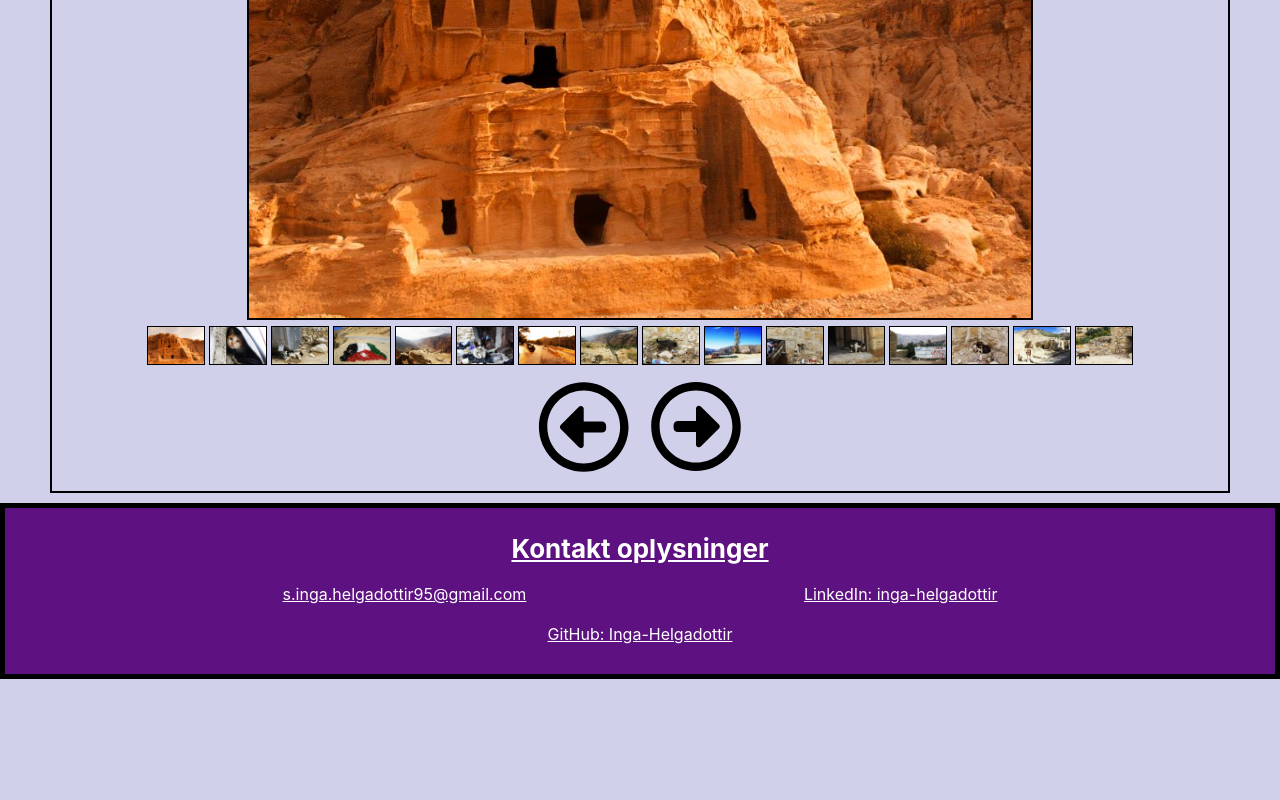
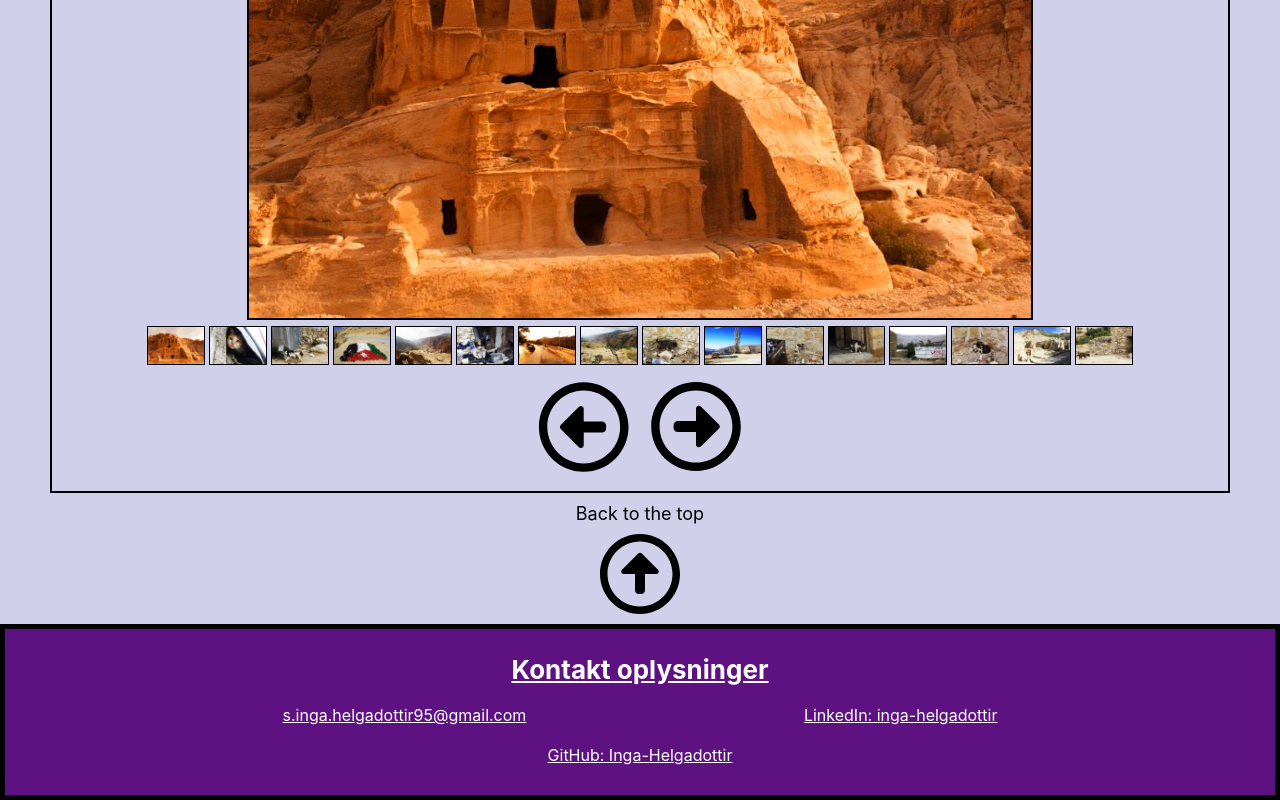
Before and after one commit to Inga-Helgadottir/CodeCV, a React (Create React App) app: page / in a window 1280 px wide. Shown: the part 1247-2047 px from the top of the page. Before the commit the page ends 1926 px from the top, so only its background shows below. Built offline with nearby package versions, Linux system fonts and the light colour scheme.

Commit message:
BackToTheTopComponent at the bottom of each page

```diff
--- a/src/App.jsx
+++ b/src/App.jsx
@@ -5,6 +5,7 @@ import Footer from "./Components/PageParts/Footer";
 import Header from "./Components/PageParts/Header";
 import NavBar from "./Components/PageParts/NavBar";
 import { useEffect } from "react";
+import BackToTheTopComponent from "./Components/PageParts/BackToTheTopComponent";
 
 localStorage.setItem("chosenNavElement", 1);
 
@@ -20,9 +21,10 @@ function App() {
   }, []);
 
   return (
-    <div className="App">
+    <div className="App" id="top">
       <Header />
       <NavBar />
+      <BackToTheTopComponent />
       <Footer />
     </div>
   );
--- /dev/null
+++ b/src/Components/PageParts/BackToTheTopComponent.jsx
@@ -0,0 +1,14 @@
+import React from "react";
+import arrow from "../../images/arrow.svg";
+import "../../Styles/BackToTheTopComponent.css";
+
+const BackToTheTopComponent = () => {
+  return (
+    <a id="backToTheTopArrowButton" href="#top">
+      Back to the top
+      <img src={arrow} alt="back to the top arrow" id="backToTheTopArrow"></img>
+    </a>
+  );
+};
+
+export default BackToTheTopComponent;
--- a/src/Styles/App.css
+++ b/src/Styles/App.css
@@ -1,7 +1,3 @@
-.App {
-  text-align: center;
-}
-
 body {
   background-color: var(--mainBackground-color);
 }
--- /dev/null
+++ b/src/Styles/BackToTheTopComponent.css
@@ -0,0 +1,19 @@
+#backToTheTopArrowButton {
+  margin: 0 auto;
+  display: flex;
+  flex-direction: column;
+  background-color: var(--mainBackground-color);
+  border: none;
+  font-size: large;
+  color: black;
+  text-decoration: none;
+  scroll-behavior: smooth;
+  text-align: center;
+}
+
+#backToTheTopArrow {
+  margin: 0 auto;
+  width: 100px;
+  height: auto;
+  transform: rotate(-90deg);
+}
--- a/src/index.jsx
+++ b/src/index.jsx
@@ -22,7 +22,7 @@ root.render(
         <Route path="*" element={<NoPage />} />
       </Route>
     </Routes>
-  </BrowserRouter>
+  </BrowserRouter>,
 );
 
 reportWebVitals();
```
